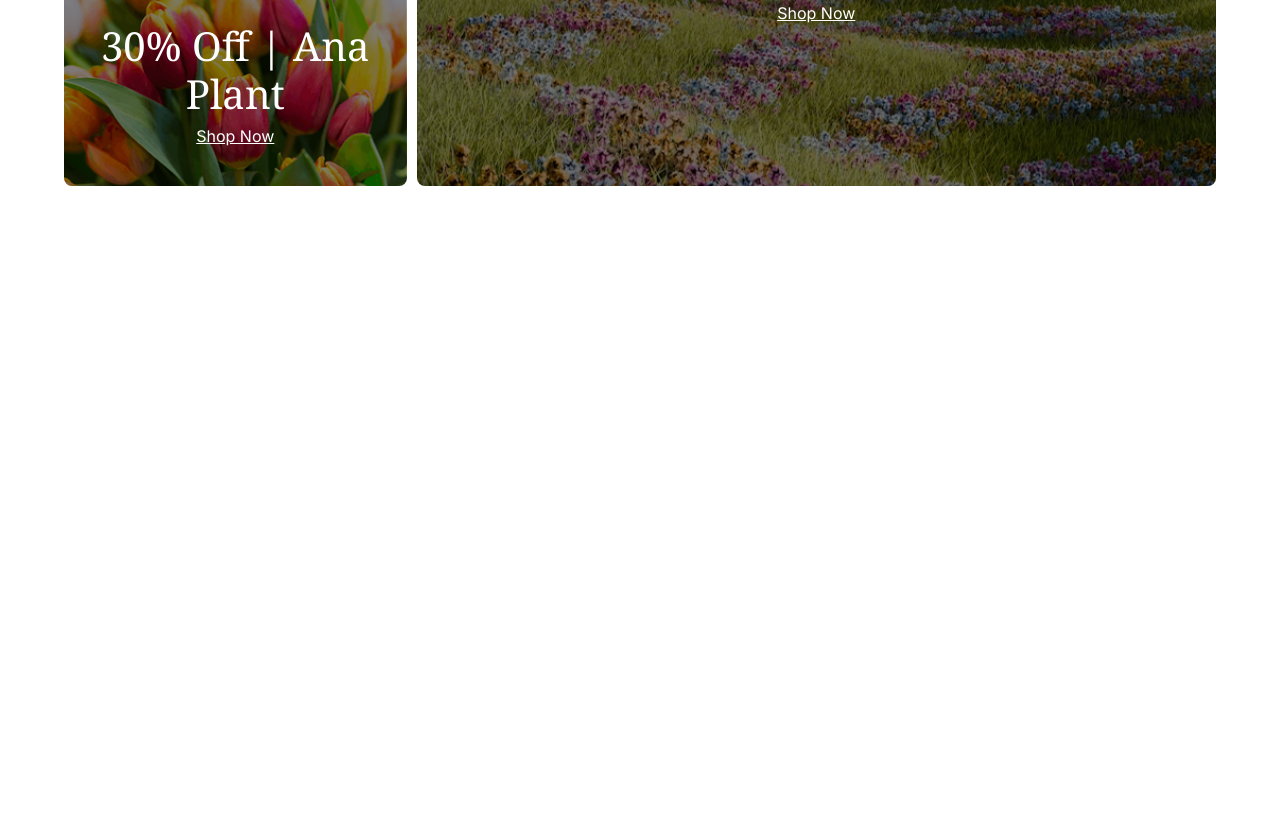
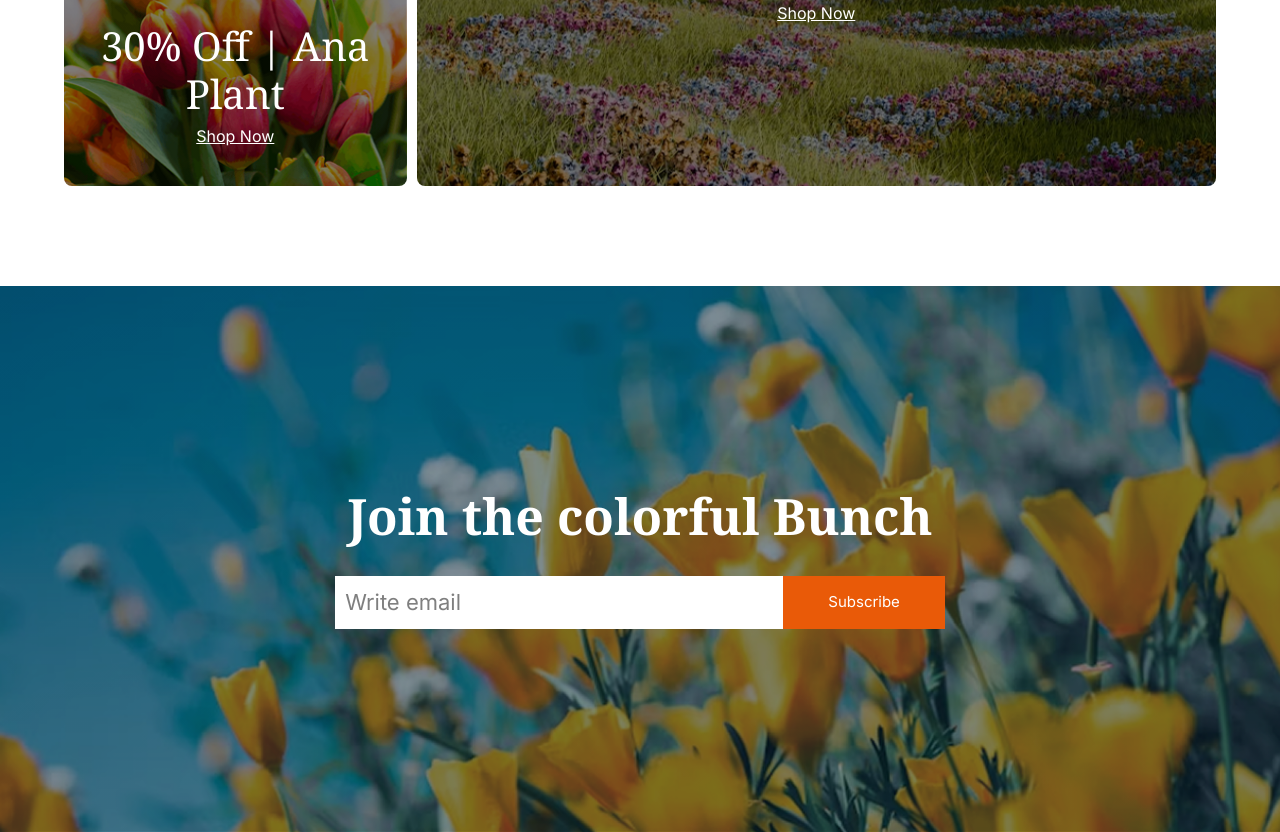
Before and after one commit to kawserbappy1/Flowers-html-css, a plain HTML site: page index.html in a window 1280 px wide. Shown: the part 3783-4615 px from the top of the page. Before the commit the page ends 4069 px from the top, so only its background shows below. Drawn offline with nearby package versions, Linux system fonts and the light colour scheme.

Commit message:
newsletter area added

```diff
--- a/assests/css/style.css
+++ b/assests/css/style.css
@@ -70,14 +70,14 @@ p {
 }
 .btn {
   display: inline-block;
-  padding: 16px 45px;
+  padding: 15px 45px;
   background-color: var(--primary-color);
-  color: var(--black-color);
-  font-size: 16px;
+  color: var(--white-color);
+  font-size: 15px;
   border: 0;
-  border-radius: 30px;
   cursor: pointer;
   transition: background-color 0.3s ease-in-out;
+  transform: translateY(-3px);
 }
 
 .section-title {
@@ -314,3 +314,30 @@ nav {
 }
 
 /* <!-- DEALS AREAA END  --> */
+
+/*  NEWSLETTER AREA START*/
+.newsletter {
+  background-image: linear-gradient(rgba(0, 0, 0, 0.2), rgba(0, 0, 0, 0.2)),
+    url("../img/news-letter-bg.png");
+  max-width: 100%;
+  background-size: cover;
+  background-repeat: no-repeat;
+  background-position: center;
+}
+.newletter-box {
+  width: 70%;
+  margin: 0 auto;
+  text-align: center;
+  padding: 200px 0;
+}
+.newletter-box h2 {
+  color: var(--white-color);
+  margin-bottom: 30px;
+}
+.newletter-box input {
+  width: 50%;
+  background: var(--color-white);
+  padding: 10px;
+  margin-right: -6px;
+}
+/*NEWSLETTER AREA END   */
--- a/index.html
+++ b/index.html
@@ -216,6 +216,15 @@
         </div>
       </section>
       <!-- DEALS AREAA END  -->
+      <!-- NEWSLETTER AREA START  -->
+      <section class="newsletter">
+        <div class="newletter-box">
+          <h2>Join the colorful Bunch</h2>
+          <input type="email" name="emal" id="" placeholder="Write email" />
+          <button class="btn">Subscribe</button>
+        </div>
+      </section>
+      <!-- NEWSLETTER AREA END  -->
     </main>
   </body>
 </html>
```
